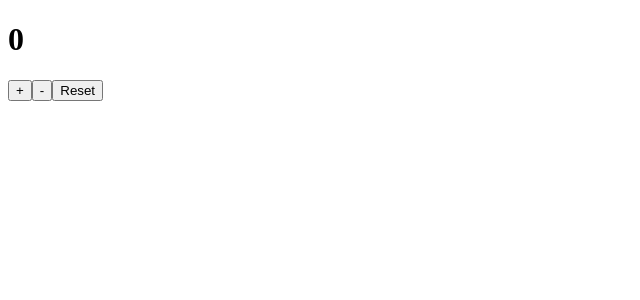
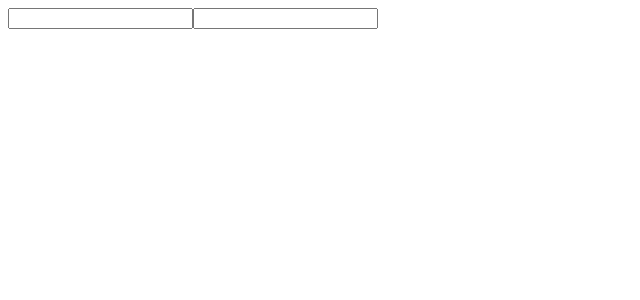
Before and after one commit to NDRXandrei/React-ex, a React (Create React App) app in the folder my-app/: page / in a window 1280 px wide. Shown: the top 300 px of the page, without its empty margins (0-640 px from the left). Built offline with nearby package versions, Linux system fonts and the light colour scheme.

Commit message:
aggiunto custom form

```diff
--- a/my-app/src/App.js
+++ b/my-app/src/App.js
@@ -13,6 +13,7 @@ import { Sum } from "./Sum";
 import { GithubUser } from "./GithubUser";
 import { GithubUserList } from "./GithubUserList";
 import { CustomCounter } from "./CustomCounter";
+import { CustomForm } from "./CustomForm";
 
 export class App extends React.Component {
 
@@ -43,7 +44,8 @@ export class App extends React.Component {
         {/* <Sum /> */}
         {/* <GithubUser /> */}
         {/* <GithubUserList /> */}
-        <CustomCounter />
+        {/* <CustomCounter /> */}
+        <CustomForm />
       </div>
     );
   }
--- a/my-app/src/CustomCounter.js
+++ b/my-app/src/CustomCounter.js
@@ -25,7 +25,6 @@ export function CustomCounter(props) {
 
   const handleOperation = (e) => {
     setOperation(e.target.name);
-    console.log(operation);
     setKey(key + 1);
   };
 
--- /dev/null
+++ b/my-app/src/CustomForm.js
@@ -0,0 +1,43 @@
+import React, { useEffect, useState } from "react";
+
+const useForm = () => {
+  const [data, setData] = useState("");
+
+  const handleChange = (e) => {
+    setData({ ...data, [e.target.name]: e.target.value });
+  };
+
+  return { data, handleChange };
+};
+
+export function CustomForm(props) {
+  const { data, handleChange } = useForm(
+    {
+      username: "",
+      password: "",
+    },
+    // (data) => console.dir(data)
+  );
+
+
+  const { username, password } = data;
+
+  return (
+    <>
+      <form>
+        <input
+          type="text"
+          value={username}
+          name="username"
+          onChange={handleChange}
+        ></input>
+        <input
+          type="password"
+          value={password}
+          name="password"
+          onChange={handleChange}
+        ></input>
+      </form>
+    </>
+  );
+}
```
